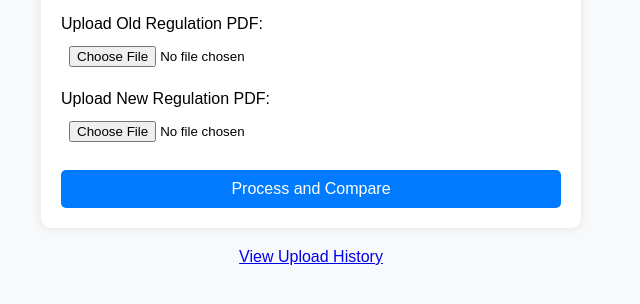
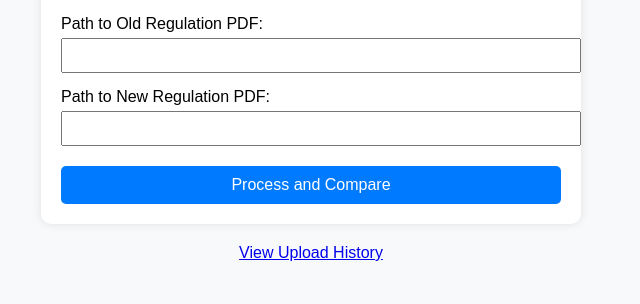
Before and after one commit to sangram2093/reg_change_tracker, a Flask app: template templates/index.html in a window 1280 px wide. Shown: the part 201-505 px from the top of the page, without its empty margins (329-969 px from the left). Run offline with Flask 3, Linux system fonts and the light colour scheme; the template is opened without the code that fills it, so the values that code supplies are empty; parts of the project's set-up code (start-up, migrations or seed data) failed here and were passed over.

Commit message:
Update index.html

```diff
--- a/templates/index.html
+++ b/templates/index.html
@@ -1,9 +1,8 @@
-<!-- templates/index.html -->
 <!DOCTYPE html>
 <html lang="en">
 <head>
     <meta charset="UTF-8">
-    <title>Upload Regulation PDFs</title>
+    <title>Upload Regulation PDFs by Path</title>
     <style>
         body {
             font-family: Arial, sans-serif;
@@ -25,7 +24,7 @@
             display: block;
             margin-top: 15px;
         }
-        select, input[type="file"] {
+        select, input[type="text"] {
             width: 100%;
             padding: 8px;
             margin-top: 5px;
@@ -49,7 +48,7 @@
 </head>
 <body>
     <h1>Regulation Analyzer</h1>
-    <form method="POST" enctype="multipart/form-data">
+    <form method="POST">
         <label for="regulation">Select Regulation:</label>
         <select name="regulation" id="regulation" required>
             {% for reg in regulations %}
@@ -57,11 +56,11 @@
             {% endfor %}
         </select>
 
-        <label for="old_pdf">Upload Old Regulation PDF:</label>
-        <input type="file" name="old_pdf" id="old_pdf" required>
+        <label for="old_path">Path to Old Regulation PDF:</label>
+        <input type="text" name="old_path" id="old_path" required>
 
-        <label for="new_pdf">Upload New Regulation PDF:</label>
-        <input type="file" name="new_pdf" id="new_pdf" required>
+        <label for="new_path">Path to New Regulation PDF:</label>
+        <input type="text" name="new_path" id="new_path" required>
 
         <button type="submit">Process and Compare</button>
     </form>
```
